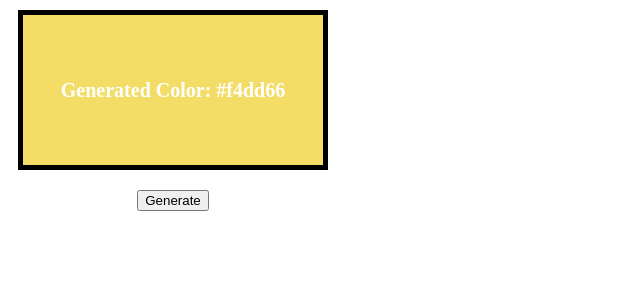
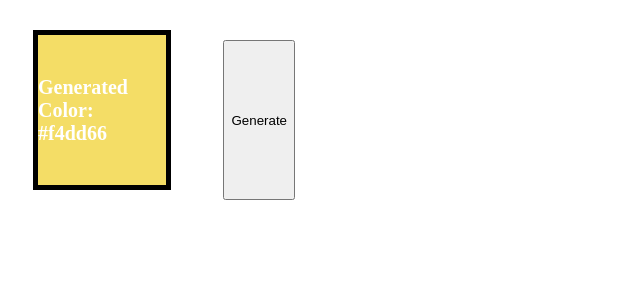
Before and after one commit to martfojt/react-color-generator, a React app: page / in a window 1280 px wide. Shown: the top 300 px of the page, without its empty margins (0-640 px from the left). Built offline with nearby package versions, Linux system fonts and the light colour scheme.

Commit message:
Edit styles and create css file

```diff
--- a/src/App.js
+++ b/src/App.js
@@ -1,3 +1,4 @@
+import './style.css';
 import React from 'react';
 import GenerateColor from './components';
 
@@ -10,24 +11,12 @@ export default function App() {
     // Update the key to a new value to force re-render of GenerateColor
     setKey((prevKey) => prevKey + 1);
   };
-  // Style object for the button container
-  const buttonStyle = {
-    display: 'flex',
-    justifyContent: 'center',
-    marginTop: '20px',
-    marginLeft: '15px',
-    width: '300px',
-  };
-  // Style object for the main container
-  const container = {
-    width: '300px',
-  };
 
   // Rendering the main app component
   return (
-    <div style={container}>
+    <div className="buttonStyle">
       <GenerateColor key={`color-${key}`} />
-      <div style={buttonStyle}>
+      <div className="buttonStyle">
         <button onClick={generateNewColor}>Generate</button>
       </div>
     </div>
--- /dev/null
+++ b/src/style.css
@@ -0,0 +1,11 @@
+.buttonStyle {
+  display: flex;
+  justify-content: center;
+  margin-top: 20px;
+  margin-left: 15px;
+  width: 300px;
+};
+
+.container {
+  width: 300px;
+};
```
